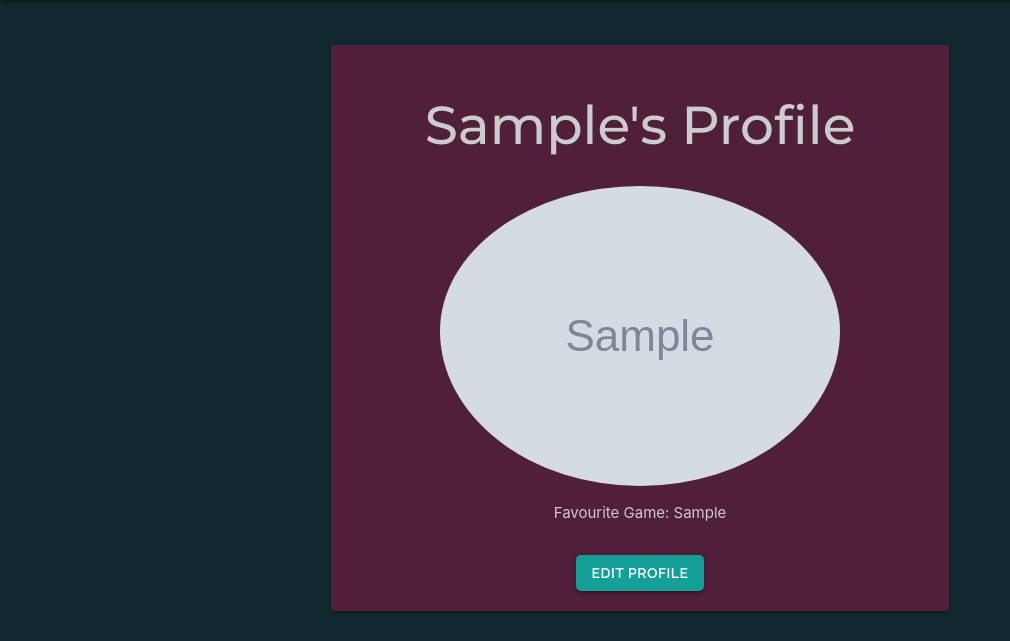
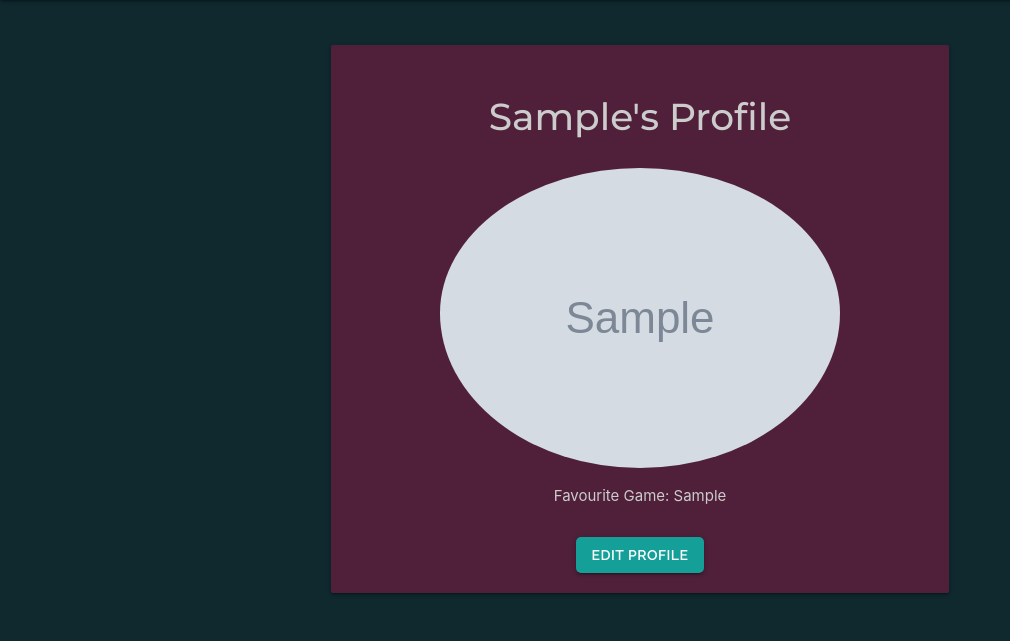
Before and after one commit to MariaLundgren/CO-OP-Game-Review, a Flask app: page /profile in a window 1280 px wide. Shown: the part 64-705 px from the top of the page, without its empty margins (0-1010 px from the left). Run offline with Flask 2, Linux system fonts and the light colour scheme; the visitor is signed in with stand-in values (Sample User, id 1); grey boxes marked "Sample" are stand-in pictures; a database or web service that is not in the repository returns one stand-in record (values such as "Sample title"); some libraries are stand-ins or nearby versions.

Commit message:
changed font-size on username on profile page

```diff
--- a/static/css/style.css
+++ b/static/css/style.css
@@ -136,6 +136,9 @@ input {
     background-color: #501f3a;
 }
 
+.username {
+    font-size: 250%;
+}
 .profile-card img, p {
     padding-top: 10px;
 }
--- a/templates/profile.html
+++ b/templates/profile.html
@@ -5,7 +5,7 @@
     <div class="row">
         <div class="col s12 m6 offset-m3">
             <div class="card center-align profile-card">
-                <h2>{{ username.username }}'s Profile</h2>
+                <h2 class="username">{{ username.username }}'s Profile</h2>
                 <img src="{{ username.profile_image_url }}">
                 <p>Favourite Game: {{ username.favourite_game }}</p>
                 <a href="{{ url_for('edit_profile') }}" class="btn green-button edit-button">
```
